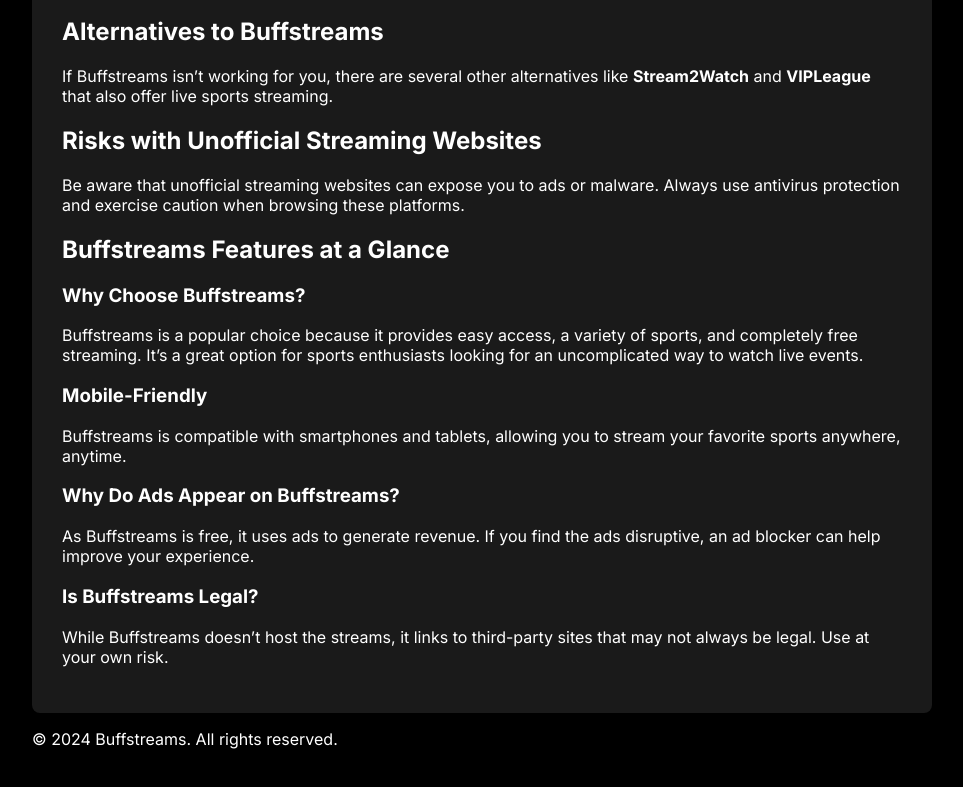
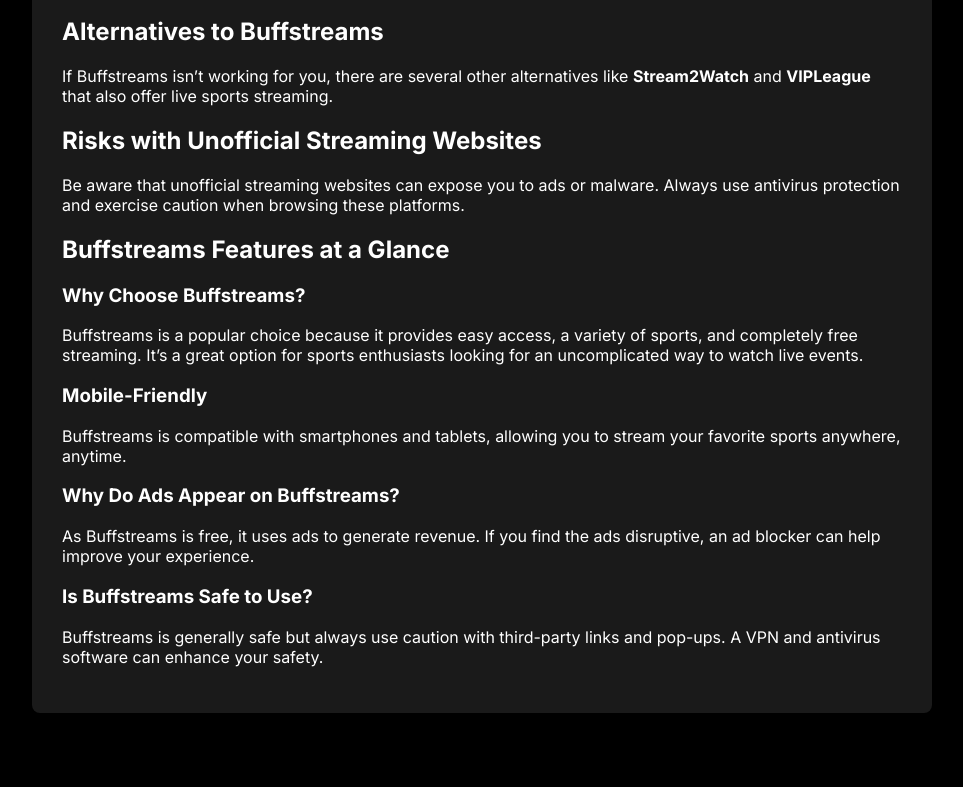
Before and after one commit to v7east/bing.com, a plain HTML site: page index.html in a window 1280 px wide. Shown: the part 3519-4306 px from the top of the page, without its empty margins (158-1121 px from the left). After the commit the page ends 4272 px from the top, so only its background shows below. Drawn offline with nearby package versions, Linux system fonts and the light colour scheme.

Commit message:
index.html

```diff
--- a/index.html
+++ b/index.html
@@ -163,12 +163,13 @@
             </ul>
    <section>
 
- <h2 class="whitespace-pre-wrap"><strong>Buffstreams - Stream NBA, NHL, NFL, BOXING, MMA Live</strong></h2>
+  <h2 class="whitespace-pre-wrap"><strong>Buffstreams - Stream NBA, NHL, NFL, BOXING, MMA Live</strong></h2>
     <p><strong>Buffstreams</strong> provides live streaming for a variety of <strong>sports events</strong> without requiring any <strong>subscriptions</strong> or <strong>registrations</strong>. Watch high-definition streams of <strong>football</strong>, <strong>basketball</strong>, <strong>MMA</strong>, and more <strong>completely free</strong>!</p>
 
-        <div class="mt-5 mb-8">
-  <img src="https://east-streameast.pages.dev/site_article.jpg" alt="Sports Stream" />
-</div>
+    <div class="mt-5 mb-8">
+      <img src="https://east-streameast.pages.dev/site_article.jpg" alt="Sports Stream" />
+    </div>
+
     <h2>What is Buffstreams?</h2>
     <h2>A Free Streaming Platform for Sports</h2>
     <p><strong>Buffstreams</strong> is a <strong>completely free online platform</strong> where you can watch live broadcasts of <strong>football</strong>, <strong>basketball</strong>, <strong>baseball</strong>, and <strong>UFC</strong> events. Stay up-to-date with all your favorite sports without any hidden fees.</p>
@@ -227,12 +228,9 @@
     <p>Buffstreams is compatible with smartphones and tablets, allowing you to stream your favorite sports anywhere, anytime.</p>
     <h3>Why Do Ads Appear on Buffstreams?</h3>
     <p>As Buffstreams is free, it uses ads to generate revenue. If you find the ads disruptive, an ad blocker can help improve your experience.</p>
-    <h3>Is Buffstreams Legal?</h3>
-    <p>While Buffstreams doesn’t host the streams, it links to third-party sites that may not always be legal. Use at your own risk.</p>
+    <h3>Is Buffstreams Safe to Use?</h3>
+    <p>Buffstreams is generally safe but always use caution with third-party links and pop-ups. A VPN and antivirus software can enhance your safety.</p>
+  </div>
 
-  </div>
-  <div class="footer">
-    <p>&copy; 2024 Buffstreams. All rights reserved.</p>
-  </div>
 </body>
 </html>
```
